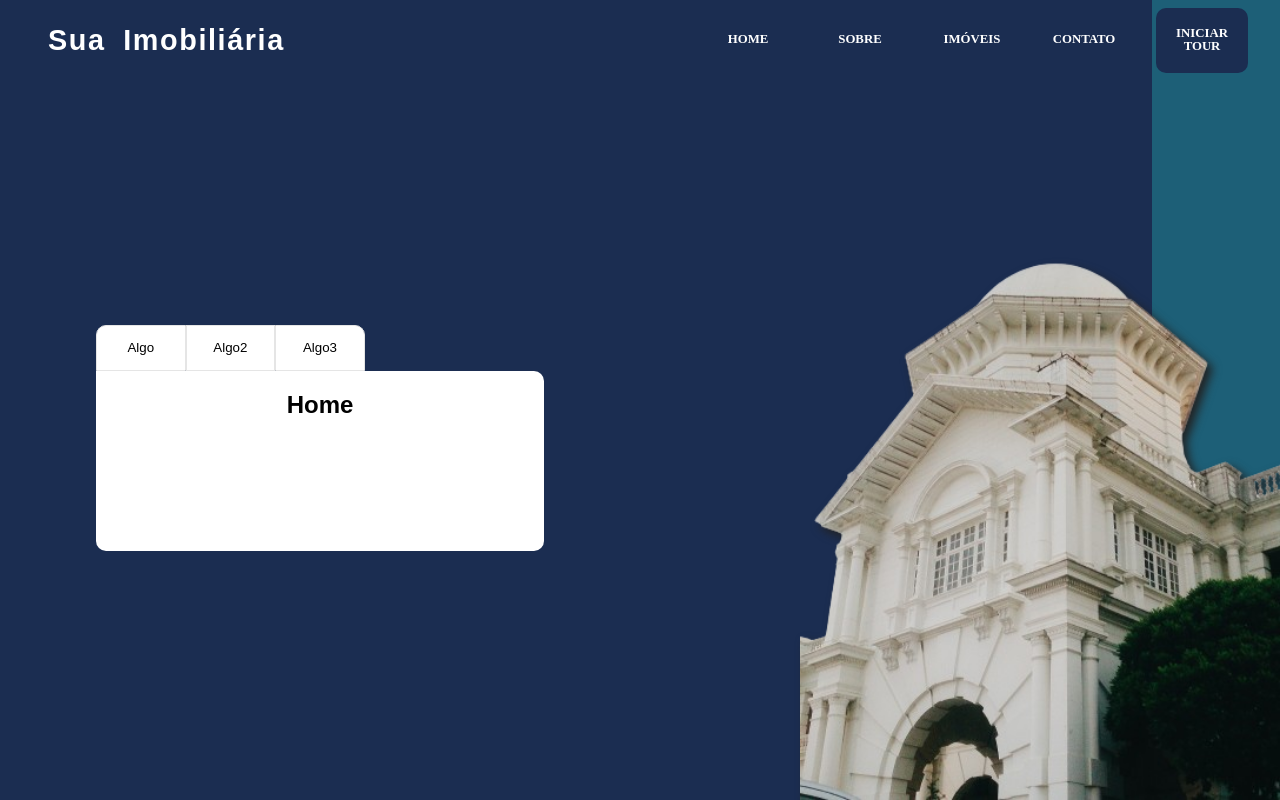
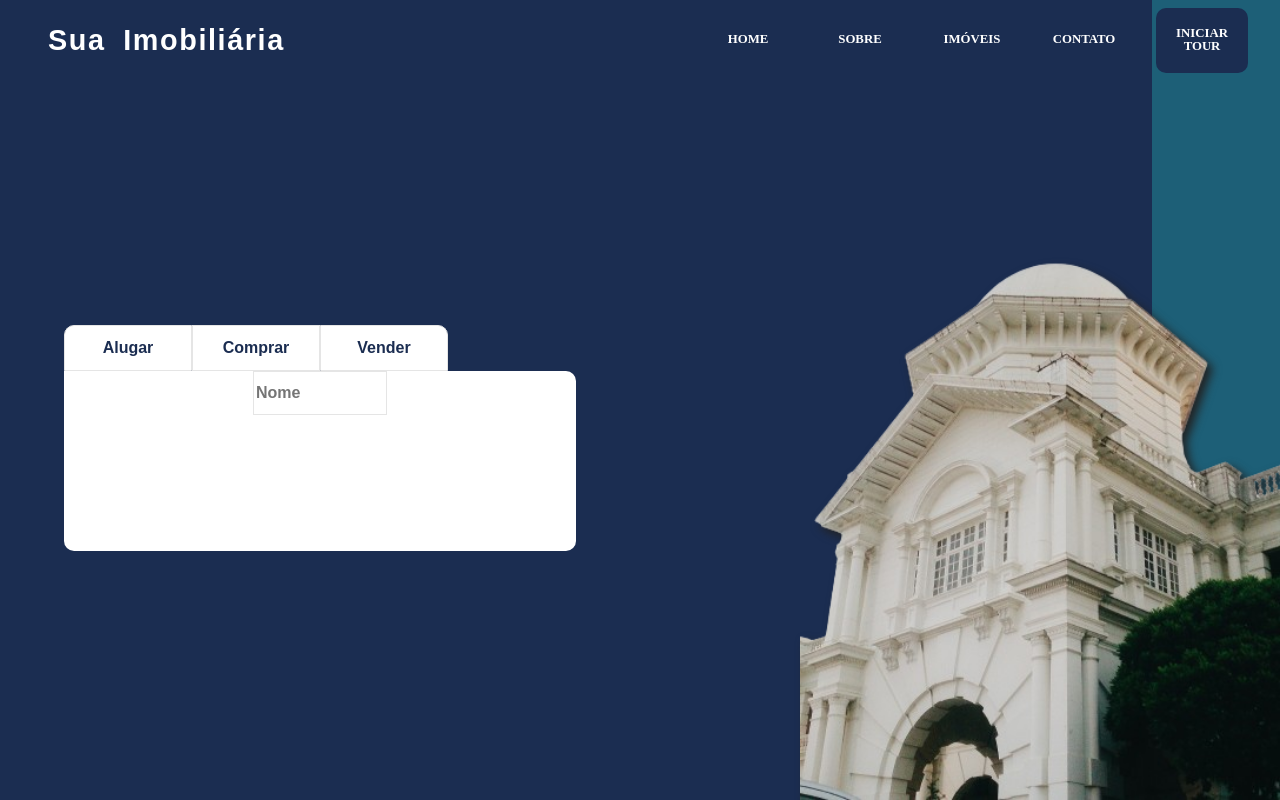
Before and after one commit to BeloneDF/ImobiliariaTsx-bun-elysia, a React (Vite) app: page / in a window 1280 px wide. Built offline with nearby package versions, Linux system fonts and the light colour scheme; a web font is replaced by a local one.

Commit message:
new input

```diff
--- a/src/components/buttons/filter/button-filter.styled.ts
+++ b/src/components/buttons/filter/button-filter.styled.ts
@@ -1,17 +1,23 @@
 import styled from "styled-components";
 
 export const Button = styled.button`
-transition: all 0.2s ease-in-out;
+  transition: all 0.2s ease-in-out;
   display: flex;
-  width: 20%;
+  width: 25%;
   height: 80%;
   background-color: #fff;
   border: 1px solid #e5e5e5;
   align-items: center;
-  display:flex;
-  justify-content:center;
+  display: flex;
+  justify-content: center;
   text-transform: capitalize;
-  &:active{
+  color: #1b2d51;
+  font-weight: 600;
+  font-size: 1rem;
+
+  &:active {
     background-color: #e5e5e5;
+    box-shadow: inset 0px 0px 10px gray;
+    border:none ;
   }
 `;
--- a/src/components/cards/home-card/home-card.index.tsx
+++ b/src/components/cards/home-card/home-card.index.tsx
@@ -1,11 +1,10 @@
+import { TextInput } from "../../input/text-input/text-input.styled";
 import * as S from "./home-card.styled";
 
 const HomeCard = () => {
   return (
     <S.Container>
-      <h1>
-        Home
-      </h1>
+      <TextInput placeholder="Nome" />
     </S.Container>
   );
 };
--- a/src/components/cards/home-card/home-card.styled.ts
+++ b/src/components/cards/home-card/home-card.styled.ts
@@ -2,7 +2,7 @@ import styled from "styled-components";
 
 export const Container = styled.div`
     display: flex;
-    width: 70%;
+    width: 80%;
     height: 25%;
     background-color: #fff;
     justify-content: center;
--- a/src/components/filter/home-filter/home-filter.index.tsx
+++ b/src/components/filter/home-filter/home-filter.index.tsx
@@ -5,12 +5,12 @@ const HomeFilter = () => {
   return (
     <S.Container>
       <FilterButton
-        title={"algo"}
+        title={"Alugar"}
         style={{ borderRadius: "10px 0px 0px 0px" }}
       />
-      <FilterButton title={"algo2"} />
+      <FilterButton title={"Comprar"} />
       <FilterButton
-        title={"algo3"}
+        title={"Vender"}
         style={{ borderRadius: "0px 10px 0px 0px" }}
       />
     </S.Container>
--- a/src/components/filter/home-filter/home-filter.styled.ts
+++ b/src/components/filter/home-filter/home-filter.styled.ts
@@ -2,7 +2,7 @@ import styled from "styled-components";
 
 export const Container = styled.div`
   display: flex;
-  width: 70%;
+  width: 80%;
   height: 8%;
   justify-content: flex-start;
   align-items:flex-end
--- /dev/null
+++ b/src/components/input/text-input/text-input.styled.ts
@@ -0,0 +1,23 @@
+import styled from "styled-components";
+
+export const TextInput = styled.input`
+    transition: all 0.2s ease-in-out;
+    display: flex;
+    width: 25%;
+    height: 40px;
+    background-color: #fff;
+    border: 1px solid #e5e5e5;
+    align-items: center;
+    display: flex;
+    justify-content: center;
+    text-transform: capitalize;
+    color: #1b2d51;
+    font-weight: 600;
+    font-size: 1rem;
+
+    &:active {
+        background-color: #e5e5e5;
+        box-shadow: inset 0px 0px 10px gray;
+        border:none ;
+    }
+`
```
Also changed, not shown: src/components/input/text-input/text-input.index.tsx (added, +45 -0 lines), src/schemas/input-schema.ts (added, +16 -0 lines), src/types/input/types.input.ts (added, +11 -0 lines).
